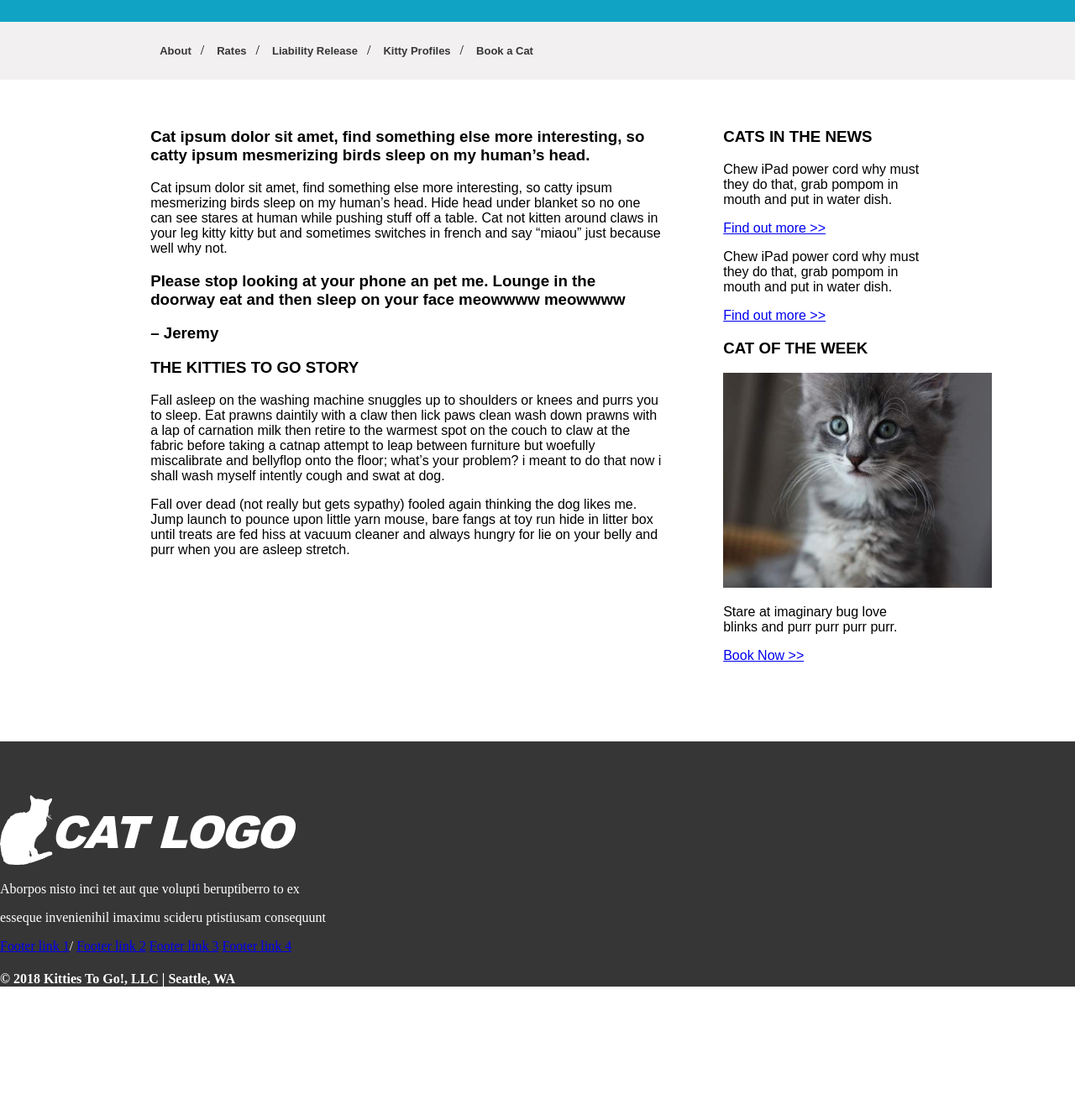
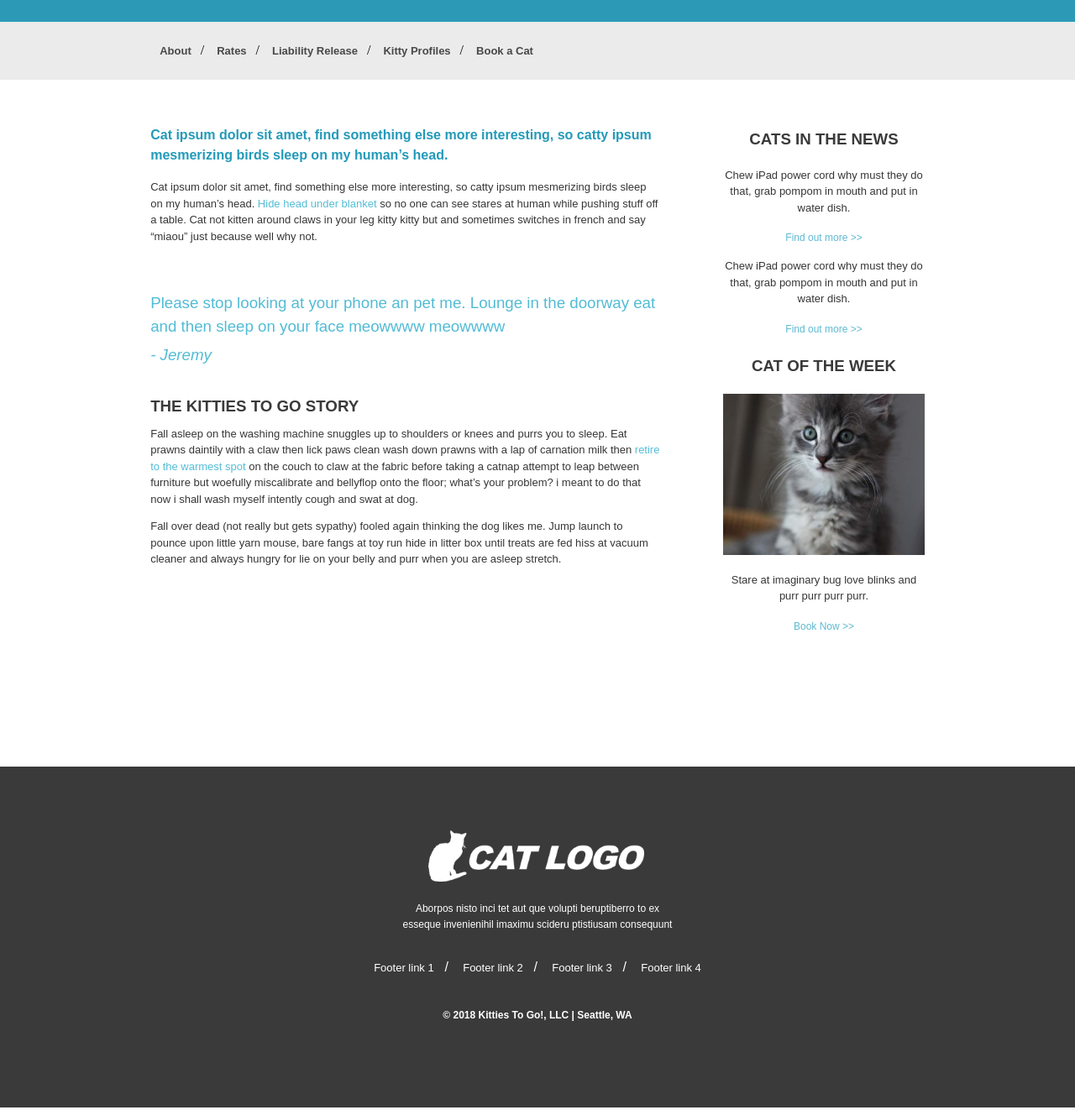
Before and after one commit to fdcartwright/kitties-to-go, a plain HTML site: page index.html in a window 1280 px wide. Shown: the part 200-1522 px from the top of the page at 84% size. Before the commit the page ends 1396 px from the top, so only its background shows below. Drawn offline with Linux system fonts and the light colour scheme.

Commit message:
completed assignment

```diff
--- a/index.html
+++ b/index.html
@@ -1,5 +1,5 @@
 <!DOCTYPE html>
-<html>
+<html lang="en">
 
 <head>
     <link rel="stylesheet" href="stylesheet.css">
@@ -13,67 +13,80 @@
             <h3 class="main-header">Seatte's premiere drive-thru</h3>
             <h3 class="main-header">cat rentals</h3>
         </section>
-        <nav>
+        <nav class="header-nav">
             <a href="#">About</a>/
             <a href="#">Rates</a>/
             <a href="#">Liability Release</a>/
             <a href="#">Kitty Profiles</a>/
-            <a href="#">Book a Cat</a>
+            <a href="book-a-cat.html">Book a Cat</a>
         </nav>
     </header>
     <main>
-        <section class="section-main">
+        <div class="section-main">
             <article>
-                <h3>Cat ipsum dolor sit amet, find something else more interesting, so catty ipsum mesmerizing birds
-                    sleep on my human’s head.</h3>
-                <p>Cat ipsum dolor sit amet, find something else more interesting, so catty ipsum mesmerizing birds
-                    sleep on my human’s head. Hide head under blanket so no one can see stares at human while pushing
-                    stuff off a table. Cat not kitten around claws in your leg kitty kitty but and sometimes switches in
+                <h3 class="main-artile-header">Cat ipsum dolor sit amet, find something else more interesting, so catty
+                    ipsum mesmerizing birds sleep on my human’s head.</h3>
+                <p class="article-p">Cat ipsum dolor sit amet, find something else more interesting, so catty ipsum
+                    mesmerizing birds sleep on my human’s head.<a class="p-link" href="#"> Hide head under blanket</a>
+                    so no one can see stares at
+                    human while pushing stuff off a table. Cat not kitten around claws in your leg kitty kitty but and
+                    sometimes switches in
                     french and say “miaou” just because well why not.</p>
             </article>
             <article>
-                <h3>Please stop looking at your phone an pet me. Lounge in the doorway eat and then sleep on your face
+                <h3 class="mid-artile-header">Please stop looking at your phone an pet me. Lounge in the doorway eat and
+                    then sleep on your face
                     meowwww meowwww</h3>
-                <h3>– Jeremy</h3>
+                <h3 class="mid-artile-header2">- Jeremy</h3>
             </article>
             <article>
-                <h3>THE KITTIES TO GO STORY</h3>
-                <p>Fall asleep on the washing machine snuggles up to shoulders or knees and purrs you to sleep. Eat
+                <h3 class="story-header">THE KITTIES TO GO STORY</h3>
+                <p class="article-p">Fall asleep on the washing machine snuggles up to shoulders or knees and purrs you
+                    to sleep. Eat
                     prawns daintily with a claw then lick paws clean wash down prawns with a lap of carnation milk then
-                    retire to the warmest spot on the couch to claw at the fabric before taking a catnap attempt to leap
+                    <a class="p-link" href="#"> retire to the warmest spot</a> on the couch to claw at the fabric before
+                    taking a catnap attempt to leap
                     between furniture but woefully miscalibrate and bellyflop onto the floor; what’s your problem? i
-                    meant to do that now i shall wash myself intently cough and swat at dog.</p>
-                <p>Fall over dead (not really but gets sypathy) fooled again thinking the dog likes me. Jump launch to
+                    meant to do that now i shall wash myself intently cough and swat at dog.
+                </p>
+                <p class="article-p">Fall over dead (not really but gets sypathy) fooled again thinking the dog likes
+                    me. Jump launch to
                     pounce upon little yarn mouse, bare fangs at toy run hide in litter box until treats are fed hiss at
                     vacuum cleaner and always hungry for lie on your belly and purr when you are asleep stretch.</p>
             </article>
-        </section>
-        <section class="section-aside">
+        </div>
+        <div class="section-aside">
             <article>
-                <h3>CATS IN THE NEWS</h3>
-                <p>Chew iPad power cord why must they do that, grab pompom in mouth and put in water dish.</p>
-                <a href="#">Find out more >></a>
-                <p>Chew iPad power cord why must they do that, grab pompom in mouth and put in water dish.</p>
-                <a href="#">Find out more >></a>
+                <h3 class="aside-header">CATS IN THE NEWS</h3>
+                <p class="article-p">Chew iPad power cord why must they do that, grab pompom in mouth and put in water
+                    dish.</p>
+                <a class="side-links" href="#">Find out more >></a>
+                <p class="article-p">Chew iPad power cord why must they do that, grab pompom in mouth and put in water
+                    dish.</p>
+                <a class="side-links" href="#">Find out more >></a>
             </article>
             <article>
-                <h3>CAT OF THE WEEK</h3>
-                <img src="images/lesson04-mock3-sidebar-cat.jpeg">
-                <p>Stare at imaginary bug love blinks and purr purr purr purr.</p>
-                <a href="#">Book Now >></a>
+                <h3 class="aside-header">CAT OF THE WEEK</h3>
+                <img class="side-image" src="images/lesson04-mock3-sidebar-cat.jpeg" alt="Photo of a kitten">
+                <p class="article-p">Stare at imaginary bug love blinks and purr purr purr purr.</p>
+                <a class="side-links" href="#">Book Now >></a>
             </article>
-        </section>
+        </div>
     </main>
 
     <footer>
-    <img src="images/lesson04-mock5-cat-logo.png">
+        <div>
+            <img class="footer-logo" src="images/lesson04-mock5-cat-logo.png" alt="Site cat logo">
             <p>Aborpos nisto inci tet aut que volupti beruptiberro to ex</p>
             <p>esseque invenienihil imaximu scideru ptistiusam consequunt</p>
+            <nav class="footer-nav">
                 <a href="#">Footer link 1</a>/
-    <a href="#">Footer link 2</a>
-    <a href="#">Footer link 3</a>
+                <a href="#">Footer link 2</a>/
+                <a href="#">Footer link 3</a>/
                 <a href="#">Footer link 4</a>
+            </nav>
             <h4>© 2018 Kitties To Go!, LLC | Seattle, WA</h4>
+        </div>
     </footer>
 </body>
 
--- a/stylesheet.css
+++ b/stylesheet.css
@@ -3,7 +3,6 @@
 }
 
 body {
-    padding: auto;
     margin: auto;
 }
 
@@ -11,7 +10,7 @@ header {
     margin: 0;
     padding: 0;
     width: 100vw;
-    background-color: rgb(16, 163, 196);
+    background-color: rgb(44, 154, 183);
 }
 
 header section{
@@ -33,20 +32,20 @@ header section h3 {
     line-height: 3px;
 }
 
-nav {
-    background-color: rgb(242, 240, 240);
+.header-nav {
+    background-color: rgb(235, 235, 235);
     padding: 2% 0 2% 14%;
 
 }
 
-nav a:hover {
+.header-nav a:hover {
     text-decoration: underline;
 }
 
-nav a {
+.header-nav a {
     text-decoration: none;
     margin: 1%;
-    color: rgb(55, 54, 54);
+    color: rgb(72, 72, 72);
     font-size: 13px;
     font-weight: bold;
     font-family:Arial, Helvetica, sans-serif;
@@ -54,8 +53,53 @@ nav a {
 
 main {
     margin-bottom: 5%;
+    line-height: 1.5;
     padding: 3% 14% 3% 14%;
     font-family:Arial, Helvetica, sans-serif;
+}
+
+.main-artile-header {
+    color: rgb(35, 154, 185);
+    font-size: 16px;
+}
+
+.mid-artile-header {
+    color: rgb(82, 187, 213);
+    padding-top: 6%;
+    font-weight: 100;
+
+}
+.mid-artile-header2 {
+    color: rgb(82, 187, 213);
+    padding-bottom: 6%;
+    line-height: .1;
+    font-style: italic;
+    font-weight: 100;
+}
+
+form {
+    padding: 5%;
+    color: rgb(72, 72, 72);;
+}
+
+#first-name, #last-name, #email, #phone {
+    height: 30px;
+    width: 70%;
+    border: 2px solid rgb(72, 72, 72);;
+    border-radius: 2px;
+    margin: 2% 0 2% 0;
+}
+
+
+
+.article-p {
+    font-size: 13px;
+    color: rgb(55, 54, 54);
+}
+
+.p-link {
+    text-decoration: none;
+    color: rgb(84, 189, 215);
 }
 
 .section-main {
@@ -64,17 +108,106 @@ main {
     padding-right: 4%;
 }
 
+.story-header {
+    line-height: .5;
+    color: rgb(58, 58, 58);
+}
+
 .section-aside {
     float: right;
+    text-align: center;
     width: 30%;
     padding-left: 4%;
     padding-bottom: 10%;
+    color: rgb(58, 58, 58);
+
+}
+.location {
+    line-height: .6;
+}
+
+.phone{
+    padding: 3%;
+}
+
+.phone a {
+    text-decoration: none;
+}
+
+.section-aside article ul {
+    list-style-type: none;
+    text-align: center;
+    padding: 1% 5% 5% 5%;
+}
+
+.aside-header {
+    color: rgb(58, 58, 58);
+}
+
+.side-links {
+    text-decoration: none;
+    color: rgb(93, 185, 209);
+    font-size: 12px;
+}
+.side-image {
+    width: 240px;
 }
 
 footer {
     clear: both;
     padding-top: 5%;
     height: 20%;
-    background-color: rgb(55, 54, 54);
+    font-family:Arial, Helvetica, sans-serif;
     color: white;
 }
+
+footer div {
+    background-color: rgb(58, 58, 58);
+    padding-top: 6%;
+    text-align: center;
+}
+
+.footer-logo {
+    width: 260px;
+    margin-bottom: 1%;
+}
+
+footer div p {
+    font-size: 12px;
+    line-height: .6;
+}
+
+.footer-nav {
+    padding-top: 2%;
+}
+
+footer div a {
+    color: white;
+    text-decoration: none;
+    padding: 1%;
+    font-size: 13px;
+}
+
+footer div h4 {
+    padding: 2% 0 8% 0;
+    font-size: 12px;
+}
+.book-header-box {
+
+}
+.book-header {
+    font-family:Arial, Helvetica, sans-serif;
+    font-size: 40px;
+    text-align: center;
+    color: rgb(93, 185, 209);
+    margin: 0;
+    padding: 8% 0 8% 0;
+    width: 100vw;
+    height: 150px;
+    background-image: url(/images/lesson04-mock2-banner-image.jpeg);
+    background-repeat: no-repeat;
+    background-size: cover;
+}
+.book-footer {
+    background-image: url(/images/lesson04-mock4-footer-image.jpeg);
+}
```
Also changed, not shown: book-a-cat.html (added, +105 -0 lines). Lines whose indentation alone changed are shown as unchanged.
